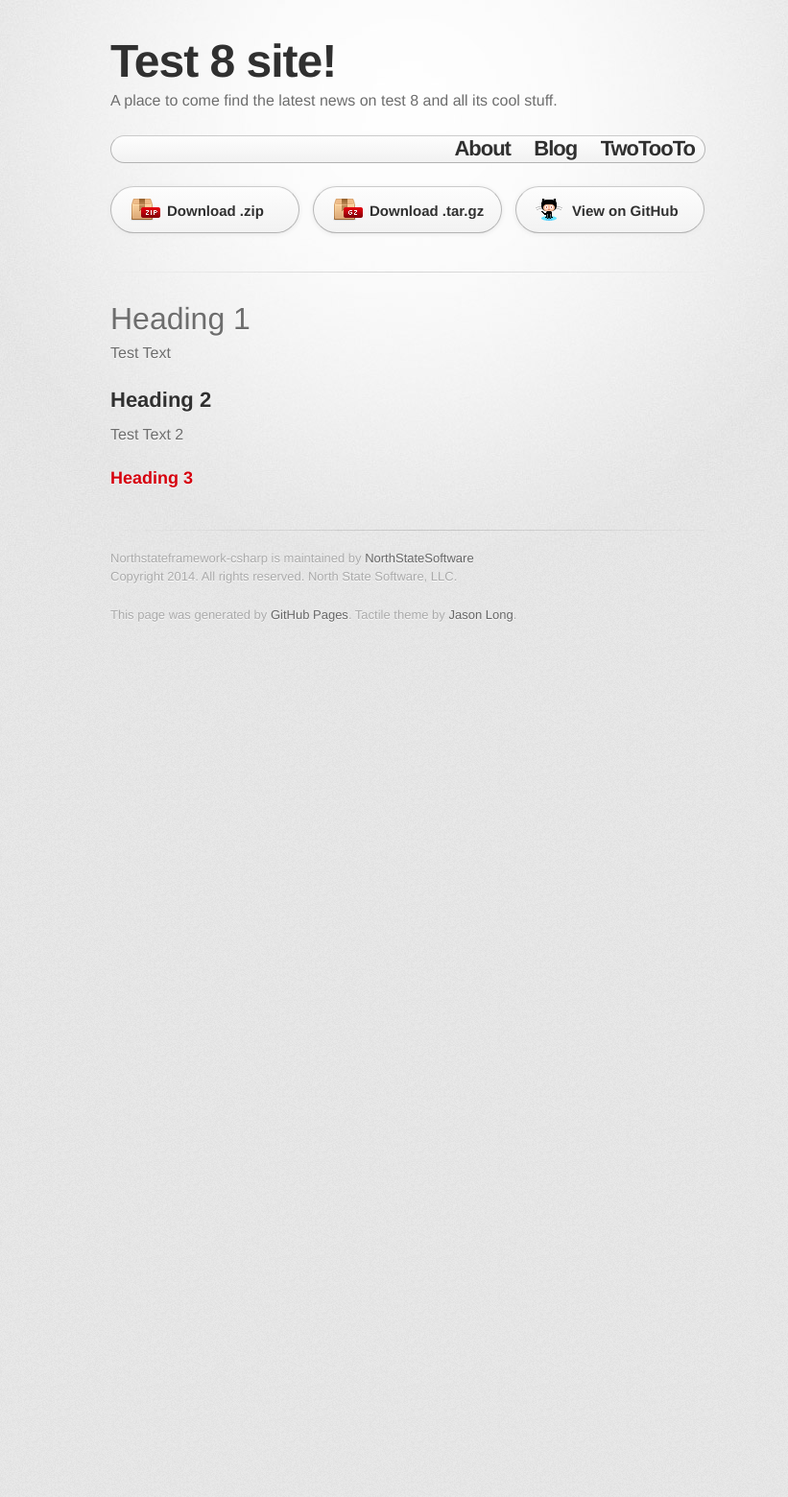
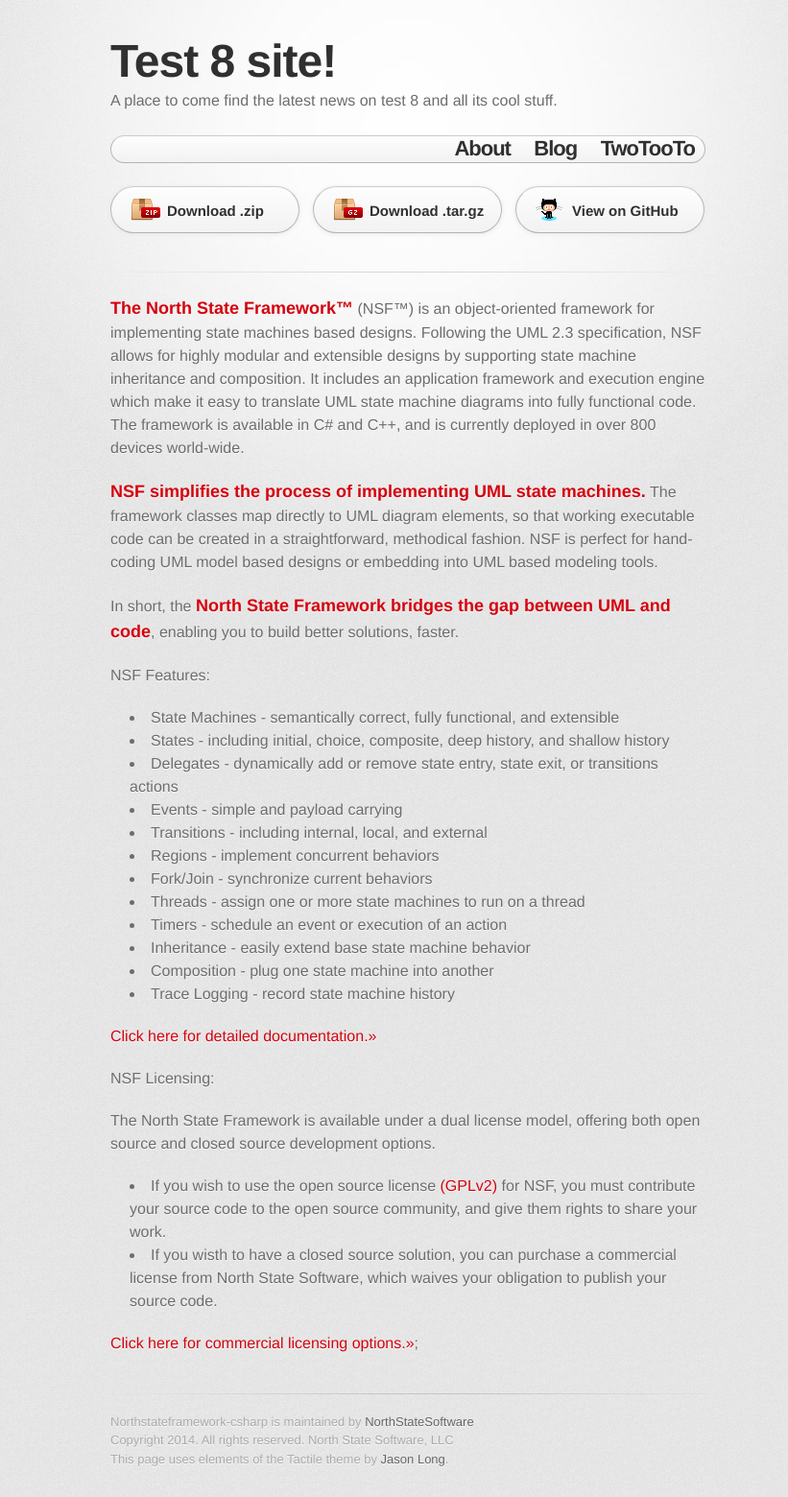
Before and after one commit to jrivenbark/Test8, a Jekyll site: the page built from index.md, in a window 1280 px wide. Shown: the whole page at 96% size, without its empty margins (215-1036 px from the left). Built offline with Jekyll 4.4.1, drawn with Linux system fonts in a browser that asks for light colours; some web fonts are replaced; before the commit the page ends 900 px from its top, so only the background shows below that.

Commit message:
Updates to index and footer

```diff
--- a/_includes/footer.html
+++ b/_includes/footer.html
@@ -1,5 +1,5 @@
 <footer>
-	Northstateframework-csharp is maintained by <a href="https://github.com/NorthStateSoftware">NorthStateSoftware</a><br>
-	                   <p> Copyright 2014. All rights reserved. North State Software, LLC.</p>
-	This page was generated by <a href="http://pages.github.com">GitHub Pages</a>. Tactile theme by <a href="https://twitter.com/jasonlong">Jason Long</a>.
+	Northstateframework-csharp is maintained by <a href="https://github.com/NorthStateSoftware">NorthStateSoftware</a><br/>
+	Copyright 2014. All rights reserved. North State Software, LLC <br/>
+	This page uses elements of the Tactile theme by <a href="https://twitter.com/jasonlong">Jason Long</a>.
 </footer>
--- a/index.md
+++ b/index.md
@@ -2,12 +2,49 @@
 layout: default
 ---
 
-# Heading 1
+*The North State Framework&trade;* (NSF&trade;) is
+an object-oriented framework for implementing state machines based designs. Following
+the UML 2.3 specification, NSF allows for highly modular and extensible designs
+by supporting state machine inheritance and composition. It includes an application
+framework and execution engine which make it easy to translate UML state machine
+diagrams into fully functional code. The framework is available in C# and C++, and
+is currently deployed in over 800 devices world-wide.
 
-Test Text
+*NSF simplifies the process of implementing UML state machines.*
+The framework classes map directly to UML diagram elements, so that working executable
+code can be created in a straightforward, methodical fashion. NSF is perfect for
+hand-coding UML model based designs or embedding into UML based modeling tools.&nbsp;
 
-## Heading 2
+In short, the *North State Framework bridges the gap between
+UML and code*, enabling you to build better solutions, faster.
 
-Test Text 2
+NSF Features:
 
-### Heading 3
+* State Machines - semantically correct, fully functional, and extensible
+* States - including initial, choice, composite, deep history, and shallow history
+* Delegates - dynamically add or remove state entry, state exit, or transitions actions
+* Events - simple and payload carrying
+* Transitions - including internal, local, and external
+* Regions - implement concurrent behaviors
+* Fork/Join - synchronize current behaviors
+* Threads - assign one or more state machines to run on a thread
+* Timers - schedule an event or execution of an action
+* Inheritance - easily extend base state machine behavior
+* Composition - plug one state machine into another
+* Trace Logging - record state machine history
+
+[Click here for detailed documentation.>>](./Documentation/index.html)
+
+NSF Licensing:
+
+The North State Framework is available under a dual license model, offering both open source
+and closed source development options.
+
+* If you wish to use the open source license [(GPLv2)](http://www.gnu.org/licenses/gpl-2.0.html) for NSF, you must contribute
+your source code to the open source community, and give them rights to share
+your work.
+* If you wisth to have a closed source solution, you can purchase a commercial license
+from North State Software, which waives your obligation to publish your source
+code.
+
+[Click here for commercial licensing options.>>](uml-state-machine-code-generation-framework-license.html);
--- a/stylesheets/stylesheet.css
+++ b/stylesheets/stylesheet.css
@@ -215,7 +215,10 @@ strong {
 }
 
 em {
+  color: #d5000d;
+  font-size: 18px;
   font-weight: bold;
+  margin-bottom: 8px;
 }
 
 table {
```
